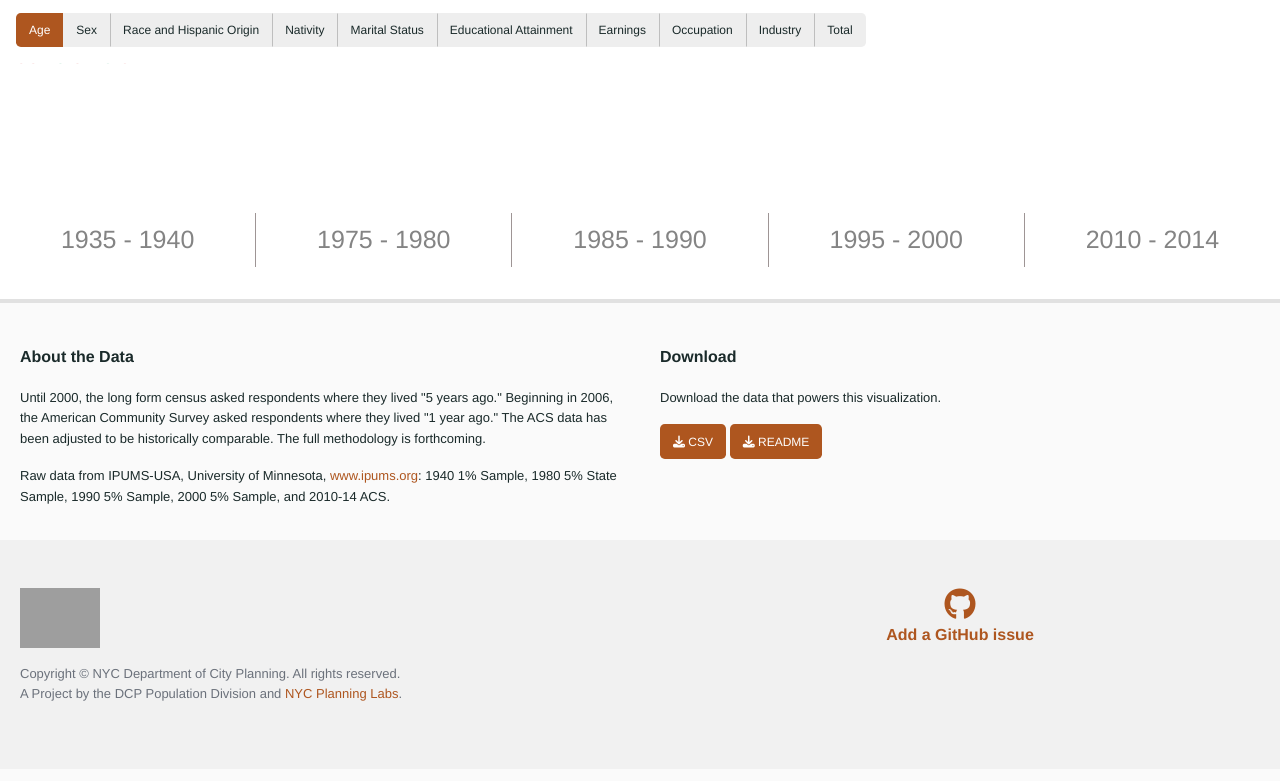
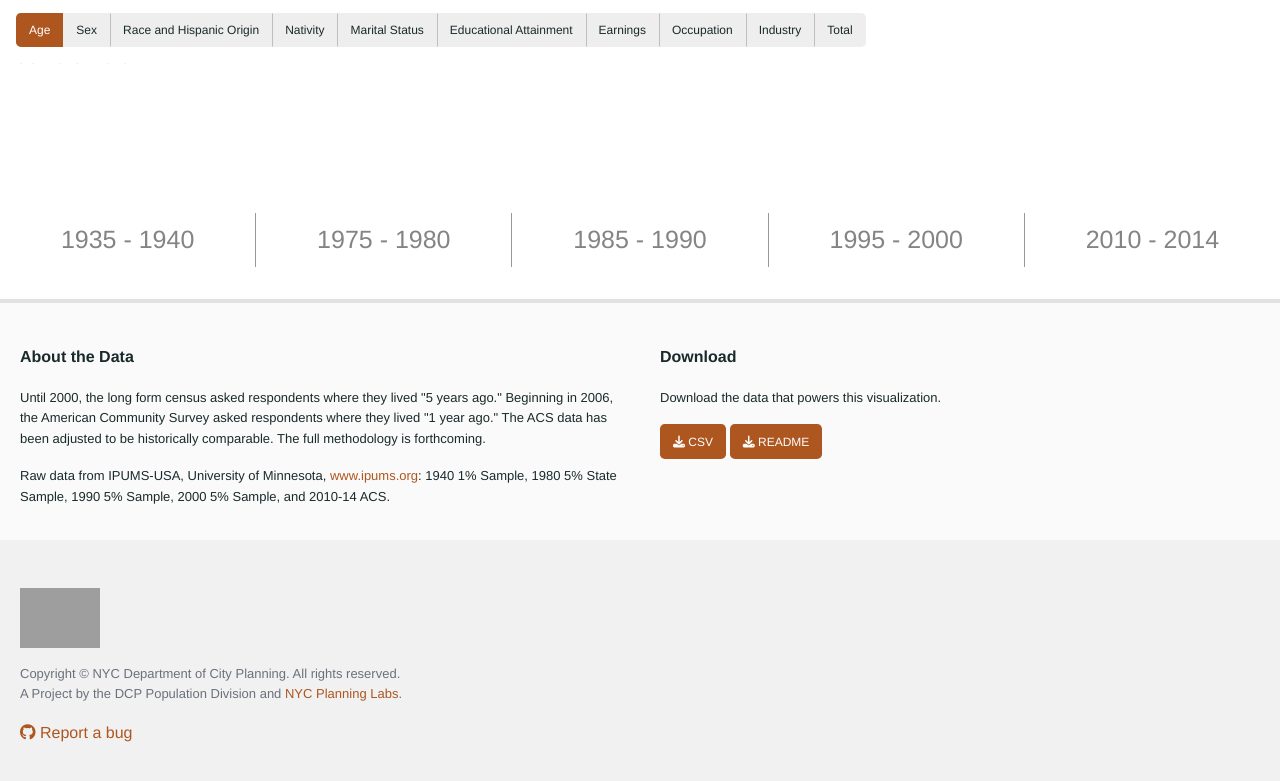
Before and after one commit to NYCPlanning/labs-migration-viz, a website: page index.html in a window 1280 px wide. Shown: the part 387-1168 px from the top of the page. Drawn offline with nearby package versions, Linux system fonts and the light colour scheme; grey boxes are pictures that could not be loaded; a script that the page names is missing.

Commit message:
style footer github link

```diff
--- a/index.html
+++ b/index.html
@@ -118,17 +118,14 @@
   </div>
 
   <div class="site-footer grid-x grid-padding-x">
-    <div class="cell large-6">
+    <div class="cell">
 
       <p><a href="http://www1.nyc.gov/site/planning/index.page"><img class="logo" style="width:80px;" src="https://raw.githubusercontent.com/NYCPlanning/logo/master/dcp_logo_772.png" alt="DCP"></a></p>
 
       <p class="text-small dark-gray no-margin">Copyright © NYC Department of City Planning. All rights reserved.</p>
       <p class="text-small dark-gray">A Project by the DCP Population Division and <a href="http://planninglabs.nyc">NYC Planning Labs</a>.</p>
 
-    </div>
-    <div class="cell large-6 large-text-center">
-
-      <a href="https://github.com/NYCPlanning/labs-migration-viz/issues/" target="_blank"><i class="fa fa-github fa-2x" aria-hidden="true"></i> <br class="show-for-large" /><strong>Add a GitHub issue</strong></a>
+      <a href="https://github.com/NYCPlanning/labs-migration-viz/issues/" target="_blank"><i class="fa fa-github" aria-hidden="true"></i> Report a bug</a>
 
     </div>
   </div>
```
